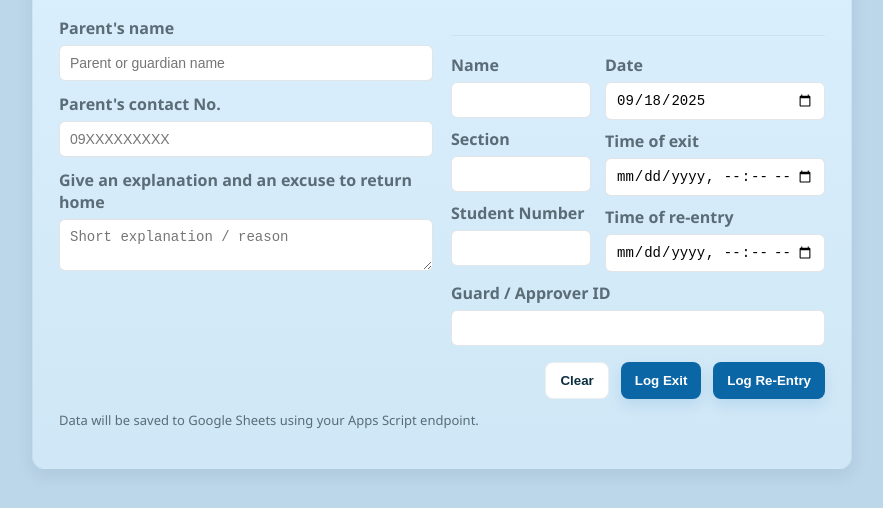
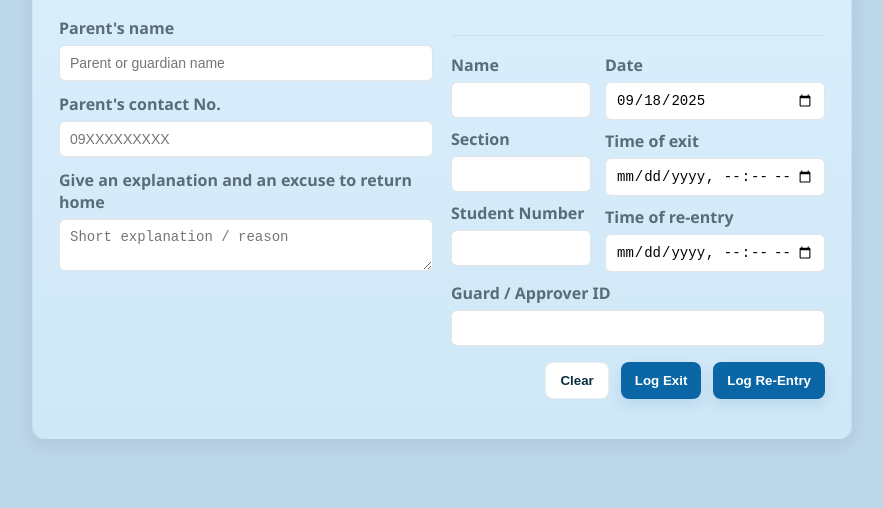
Before and after one commit to aeturtle/BlueForm, a plain HTML site: page index.html in a window 1280 px wide. Shown: the part 302-810 px from the top of the page, without its empty margins (198-1081 px from the left). Drawn offline with Linux system fonts and the light colour scheme.

Commit message:
Update index.html

```diff
--- a/index.html
+++ b/index.html
@@ -93,7 +93,6 @@
     </div>
 
     <p class="small" style="margin-top:12px">
-      Data will be saved to Google Sheets using your Apps Script endpoint.
     </p>
   </div>
 </div>
```
